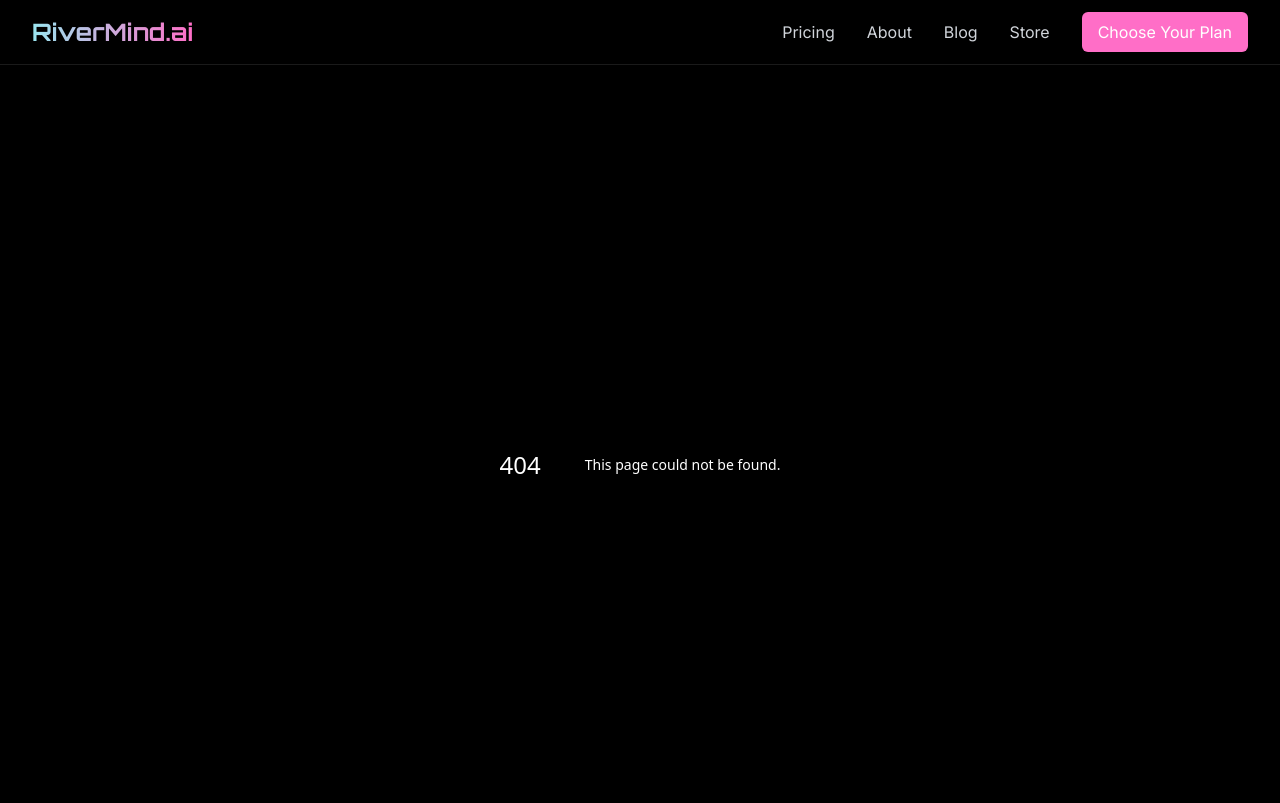
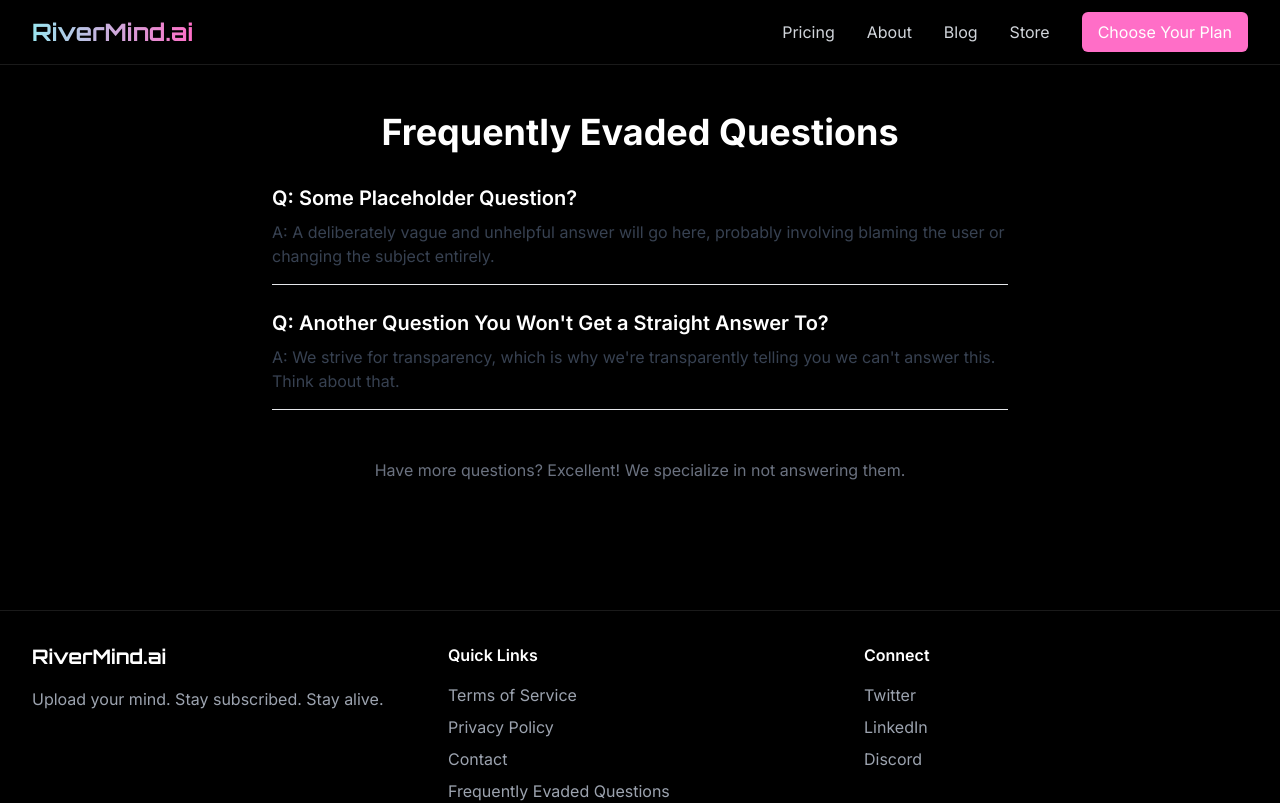
Before and after one commit to x2-enterprises/RiverMindAI, a Next.js app: page /feq in a window 1280 px wide. Before the commit this address had no page. Shown: the top 803 px of the page. Built offline with nearby package versions, Linux system fonts and the light colour scheme.

Commit message:
feat: Add FEQ page structure and footer link

```diff
--- /dev/null
+++ b/src/app/feq/page.tsx
@@ -0,0 +1,26 @@
+import React from 'react';
+
+export default function FEQPage() {
+  return (
+    <div className="container mx-auto px-4 py-12 max-w-3xl">
+      <h1 className="text-4xl font-bold mb-8 text-center">Frequently Evaded Questions</h1>
+
+      <div className="space-y-6">
+        {/* Placeholder for Q&A items - We'll add real content later */}
+        <div className="border-b pb-4">
+          <h2 className="text-xl font-semibold mb-2">Q: Some Placeholder Question?</h2>
+          <p className="text-gray-700">A: A deliberately vague and unhelpful answer will go here, probably involving blaming the user or changing the subject entirely.</p>
+        </div>
+        <div className="border-b pb-4">
+          <h2 className="text-xl font-semibold mb-2">Q: Another Question You Won't Get a Straight Answer To?</h2>
+          <p className="text-gray-700">A: We strive for transparency, which is why we're transparently telling you we can't answer this. Think about that.</p>
+        </div>
+        {/* Add more Q&A pairs here */}
+      </div>
+
+      <p className="mt-12 text-center text-gray-500">
+        Have more questions? Excellent! We specialize in not answering them.
+      </p>
+    </div>
+  );
+}
--- a/src/app/layout.tsx
+++ b/src/app/layout.tsx
@@ -64,6 +64,7 @@ export default function RootLayout({
                   <li><Link href="/terms" className="hover:text-white transition-colors">Terms of Service</Link></li>
                   <li><Link href="/privacy" className="hover:text-white transition-colors">Privacy Policy</Link></li>
                   <li><Link href="/contact" className="hover:text-white transition-colors">Contact</Link></li>
+                  <li><Link href="/feq" className="hover:text-white transition-colors">Frequently Evaded Questions</Link></li>
                 </ul>
               </div>
               <div>
```
